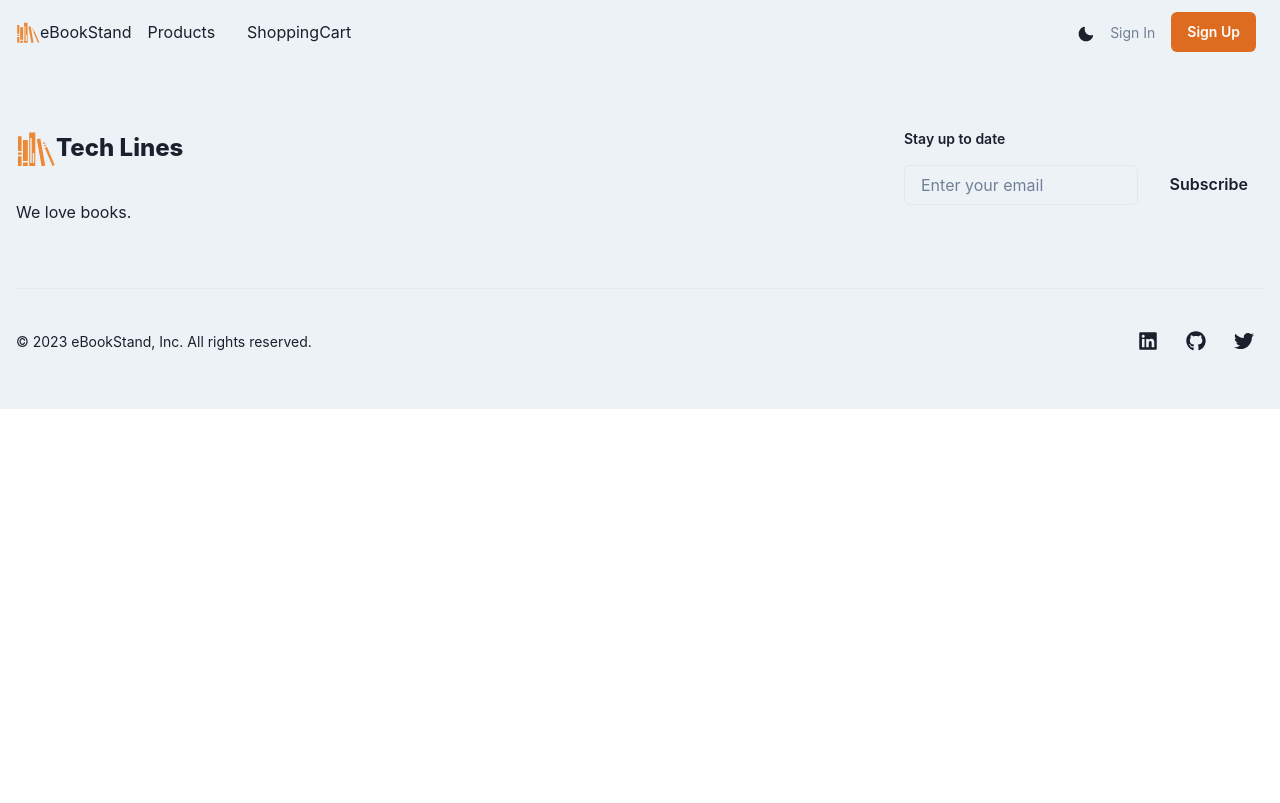
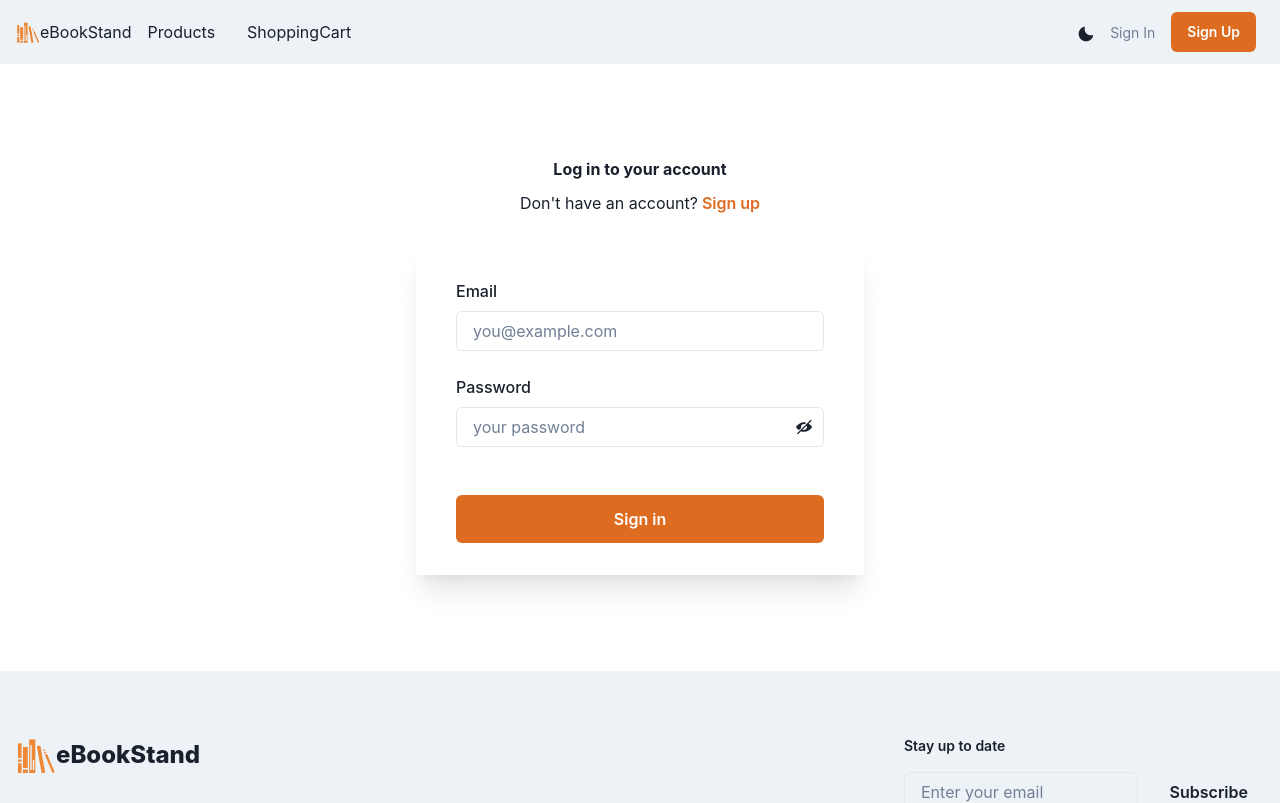
Before and after one commit to SaraGinsburg/eBookStand, a React (Create React App) app in the folder client/: page /login in a window 1280 px wide. Shown: the top 803 px of the page. Built offline with nearby package versions, Linux system fonts and the light colour scheme.

Commit message:
Login Screen updated

```diff
--- a/client/package.json
+++ b/client/package.json
@@ -13,7 +13,7 @@
     "@testing-library/react": "^13.4.0",
     "@testing-library/user-event": "^13.5.0",
     "axios": "^1.4.0",
-    "formik": "^2.2.9",
+    "formik": "^2.4.2",
     "framer-motion": "^10.12.16",
     "react": "^18.2.0",
     "react-dom": "^18.2.0",
--- a/client/src/App.js
+++ b/client/src/App.js
@@ -6,6 +6,7 @@ import CartScreen from './screens/CartScreen';
 import ProductScreen from './screens/ProductScreen';
 import LandingScreen from './screens/LandingScreen.jsx';
 import Footer from './components/Footer';
+import LoginScreen from './screens/LoginScreen';
 function App() {
   return (
     <ChakraProvider>
@@ -17,6 +18,7 @@ function App() {
             <Route path='/products' element={<ProductsScreen />}></Route>
             <Route path='/cart' element={<CartScreen />}></Route>
             <Route path='/product/:id' element={<ProductScreen />}></Route>
+            <Route path='/login' element={<LoginScreen />}></Route>
           </Routes>
         </main>
         <Footer />
--- a/client/src/components/Footer.jsx
+++ b/client/src/components/Footer.jsx
@@ -27,7 +27,7 @@ const Footer = () => (
           <Flex alignItems='center'>
             <Icon as={GiBookshelf} h={10} w={10} color='orange.400' />
             <Text fontSize='2xl' fontWeight='extrabold'>
-              Tech Lines
+              eBookStand
             </Text>
           </Flex>
           <Text color='muted'>We love books.</Text>
--- /dev/null
+++ b/client/src/components/PasswordTextField.jsx
@@ -0,0 +1,28 @@
+import { FormControl, FormErrorMessage, FormLabel } from '@chakra-ui/form-control';
+import { Input } from '@chakra-ui/input';
+import { Field, useField } from 'formik';
+import { useState } from 'react';
+import { InputRightElement, Button, InputGroup } from '@chakra-ui/react';
+import { ViewIcon, ViewOffIcon } from '@chakra-ui/icons';
+
+const PasswordTextField = ({ label, type, name, placeholder }) => {
+  const [showPassword, setShowPassword] = useState(false);
+
+  const [field, meta] = useField({ type, name, placeholder });
+  return (
+    <FormControl isInvalid={meta.error && meta.touched} mb='6'>
+      <FormLabel noOfLines={1}>{label}</FormLabel>
+      <InputGroup>
+        <Field as={Input} {...field} type={type} name={name} placeholder={placeholder} />
+        <InputRightElement h='full'>
+          <Button variant='ghost' onClick={() => setShowPassword((showPassword) => !showPassword)}>
+            {showPassword ? <ViewIcon /> : <ViewOffIcon />}
+          </Button>
+        </InputRightElement>
+      </InputGroup>
+      <FormErrorMessage>{meta.error}</FormErrorMessage>
+    </FormControl>
+  );
+};
+
+export default PasswordTextField;
--- /dev/null
+++ b/client/src/components/TextField.jsx
@@ -0,0 +1,16 @@
+import { FormControl, FormErrorMessage, FormLabel } from '@chakra-ui/form-control';
+import { Input } from '@chakra-ui/input';
+import { Field, useField } from 'formik';
+
+const TextField = ({ label, type, name, placeholder }) => {
+  const [field, meta] = useField({ type, name, placeholder });
+  return (
+    <FormControl isInvalid={meta.error && meta.touched} mb='6'>
+      <FormLabel noOfLines={1}>{label}</FormLabel>
+      <Field as={Input} {...field} type={type} name={name} placeholder={placeholder} />
+      <FormErrorMessage>{meta.error}</FormErrorMessage>
+    </FormControl>
+  );
+};
+
+export default TextField;
--- /dev/null
+++ b/client/src/redux/actions/userActions.js
@@ -0,0 +1,26 @@
+import axios from 'axios';
+import { setLoading, setError, userLogin } from '../slices/user';
+
+export const login = (email, password) => async (dispatch) => {
+  dispatch(setLoading(true));
+  try {
+    const config = {
+      headers: {
+        'Content-Type': 'application/json',
+      },
+    };
+    const { data } = await axios.post('/api/users/login', { email, password }, config);
+    dispatch(userLogin(data));
+    localStorage.setItem('userInfo', JSON.stringify(data));
+  } catch (error) {
+    dispatch(
+      setError(
+        error.response && error.response.data.message
+          ? error.response.data.message
+          : error.message
+          ? error.message
+          : 'An unexpected error has occured, please try again later'
+      )
+    );
+  }
+};
--- /dev/null
+++ b/client/src/redux/slices/user.js
@@ -0,0 +1,36 @@
+import { createSlice } from '@reduxjs/toolkit';
+
+export const initialState = {
+  loading: false,
+  error: null,
+  userInfo: JSON.parse(localStorage.getItem('userInfo')) ?? null,
+};
+
+export const userSlice = createSlice({
+  name: 'user',
+  initialState,
+  reducers: {
+    setLoading: (state) => {
+      state.loading = true;
+    },
+    userLogin: (state, { payload }) => {
+      state.userInfo = payload;
+      state.error = null;
+      state.loading = false;
+    },
+    userLogout: (state) => {
+      state.userInfo = null;
+      state.error = null;
+      state.loading = false;
+    },
+    setError: (state, { payload }) => {
+      state.error = payload;
+      state.loading = false;
+    },
+  },
+});
+
+export const { setLoading, setError, userLogin, userLogout } = userSlice.actions;
+export default userSlice.reducer;
+
+export const userSelector = (state) => state.user;
--- a/client/src/redux/store.js
+++ b/client/src/redux/store.js
@@ -1,10 +1,12 @@
 import { combineReducers, configureStore } from '@reduxjs/toolkit';
 import products from './slices/products';
 import cart from './slices/cart';
+import user from './slices/user';
 
 const reducer = combineReducers({
   products,
   cart,
+  user,
 });
 
 export default configureStore({ reducer });
--- /dev/null
+++ b/client/src/screens/LoginScreen.jsx
@@ -0,0 +1,105 @@
+import {
+  Box,
+  Button,
+  Checkbox,
+  Container,
+  FormControl,
+  Heading,
+  HStack,
+  Stack,
+  Text,
+  useBreakpointValue,
+  useColorModeValue,
+  Alert,
+  AlertIcon,
+  AlertTitle,
+  AlertDescription,
+  useToast,
+} from '@chakra-ui/react';
+import { useState, useEffect } from 'react';
+import { Formik } from 'formik';
+import * as Yup from 'yup';
+import { useSelector, useDispatch } from 'react-redux';
+import { useNavigate, Link as ReactLink, useLocation } from 'react-router-dom';
+import PasswordTextField from '../components/PasswordTextField';
+import TextField from '../components/TextField';
+import { login } from '../redux/actions/userActions';
+
+const LoginScreen = () => {
+  const navigate = useNavigate();
+  const location = useLocation();
+  const dispatch = useDispatch();
+  const redirect = '/products';
+  const toast = useToast();
+
+  const user = useSelector((state) => state.user);
+  const { loading, error, userInfo } = user;
+
+  const headingBR = useBreakpointValue({ base: 'xs', md: 'sm' });
+  const boxBR = useBreakpointValue({ base: 'transparent', md: 'bg-surface' });
+
+  return (
+    <Formik
+      initialValues={{ email: '', password: '' }}
+      validationSchema={Yup.object({
+        email: Yup.string().email('Invalid email.').required('An email address is required.'),
+        password: Yup.string()
+          .min(6, 'Password is too short - must contain at least 6 characters.')
+          .required('Password is required.'),
+      })}
+      onSubmit={(values) => {
+        dispatchEvent(login(values.email, values.password));
+      }}>
+      {(formik) => (
+        <Container maxW='lg' py={{ base: '12', md: '24' }} px={{ base: '0', md: '8' }}>
+          <Stack spacing='8'>
+            <Stack spacing='6'>
+              <Stack spacing={{ base: '2', md: '3' }} textAlign='center'>
+                <Heading size={headingBR}>Log in to your account</Heading>
+                <HStack spacing='1' justify='center'>
+                  <Text color='muted'>Don't have an account?</Text>
+                  <Button as={ReactLink} to='/registration' variant='link' colorScheme='orange'>
+                    Sign up
+                  </Button>
+                </HStack>
+              </Stack>
+            </Stack>
+            <Box
+              py={{ base: '0', md: '8' }}
+              px={{ base: '4', md: '10' }}
+              bg={{ boxBR }}
+              boxShadow={{ base: 'none', md: 'xl' }}>
+              <Stack spacing='6' as='form' onSubmit={formik.handleSubmit}>
+                {error && (
+                  <Alert
+                    status='error'
+                    flexDirection='column'
+                    alignItems='center'
+                    justifyContent='center'
+                    textAlign='center'>
+                    <AlertIcon />
+                    <AlertTitle>We are sorry!</AlertTitle>
+                    <AlertDescription>{error}</AlertDescription>
+                  </Alert>
+                )}
+                <Stack spacing='5'>
+                  <FormControl>
+                    <TextField type='text' name='email' placeholder='you@example.com' label='Email' />
+                    <PasswordTextField type='text' name='password' placeholder='your password' label='Password' />
+                  </FormControl>
+                </Stack>
+                <Stack spacing='6'>
+                  <Button colorScheme='orange' size='lg' fontSize='md' isLoading={loading} type='submit'>
+                    Sign in
+                  </Button>
+                </Stack>
+              </Stack>
+            </Box>
+          </Stack>
+        </Container>
+      )}
+    </Formik>
+  );
+};
+
+export default LoginScreen;
```
